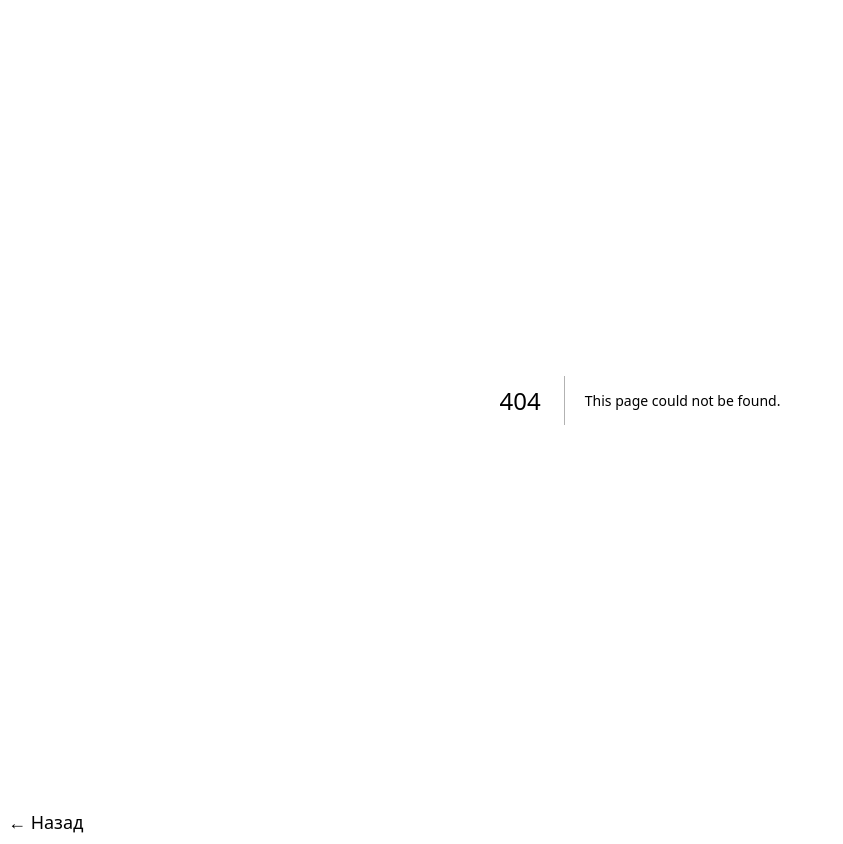
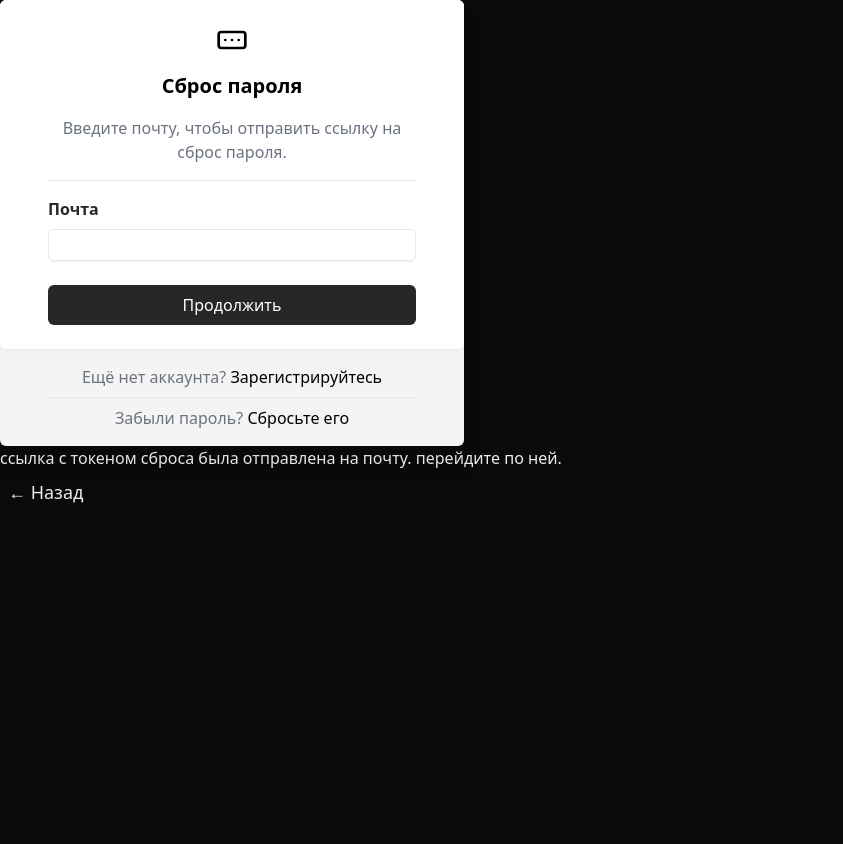
Before and after one commit to notwindstone/zen-auth, a Next.js app: page /reset/send in a window 1280 px wide. Before the commit this address had no page. Shown: the whole page, without its empty margins (0-843 px from the left). After the commit the page ends 800 px from the top, so only its background shows below. Built offline with nearby package versions, Linux system fonts and the light colour scheme.

Commit message:
feat: save code

```diff
--- a/src/app/api/reset/route.ts
+++ b/src/app/api/reset/route.ts
@@ -11,23 +11,6 @@ import { RateLimit, ResetRateLimit } from "@/lib/ratelimit/ratelimit";
 import { EMAIL_LENGTH_LIMIT, PASSWORD_LENGTH_LIMIT } from "@/configs/constants";
 
 export async function POST(request: NextRequest): Promise<Response> {
-    const ipAddress = getIpAddress(request);
-    const rateLimitResult = await ResetRateLimit({
-        token: ipAddress,
-    });
-
-    if (types.isNativeError(rateLimitResult)) {
-        return new Response(null, {
-            status: API_STATUS_CODES.SERVER.INTERNAL_SERVER_ERROR,
-        });
-    }
-
-    if (!rateLimitResult.success) {
-        return new Response(null, {
-            status: API_STATUS_CODES.ERROR.TOO_MANY_REQUESTS,
-        });
-    }
-
     let data;
 
     try {
@@ -49,6 +32,22 @@ export async function POST(request: NextRequest): Promise<Response> {
     if (email.length > EMAIL_LENGTH_LIMIT) {
         return new Response(null, {
             status: API_STATUS_CODES.ERROR.BAD_REQUEST,
+        });
+    }
+
+    const rateLimitResult = await ResetRateLimit({
+        token: email,
+    });
+
+    if (types.isNativeError(rateLimitResult)) {
+        return new Response(null, {
+            status: API_STATUS_CODES.SERVER.INTERNAL_SERVER_ERROR,
+        });
+    }
+
+    if (!rateLimitResult.success) {
+        return new Response(null, {
+            status: API_STATUS_CODES.ERROR.TOO_MANY_REQUESTS,
         });
     }
 
--- a/src/app/api/verification/route.ts
+++ b/src/app/api/verification/route.ts
@@ -11,26 +11,6 @@ import { RateLimit, VerificationRateLimit } from "@/lib/ratelimit/ratelimit";
 import { CODE_DIGITS_COUNT, EMAIL_LENGTH_LIMIT, PASSWORD_LENGTH_LIMIT, USERNAME_LENGTH_LIMIT } from "@/configs/constants";
 
 export async function POST(request: NextRequest): Promise<Response> {
-    // Yeah, these 18 lines of code are duplicated
-    // But you can't really do anything with that
-    // actually you can but i'm lazy as fuck to do that
-    const ipAddress = getIpAddress(request);
-    const rateLimitResult = await VerificationRateLimit({
-        token: ipAddress,
-    });
-
-    if (types.isNativeError(rateLimitResult)) {
-        return new Response(null, {
-            status: API_STATUS_CODES.SERVER.INTERNAL_SERVER_ERROR,
-        });
-    }
-
-    if (!rateLimitResult.success) {
-        return new Response(null, {
-            status: API_STATUS_CODES.ERROR.TOO_MANY_REQUESTS,
-        });
-    }
-
     let data;
 
     try {
@@ -56,6 +36,21 @@ export async function POST(request: NextRequest): Promise<Response> {
         });
     }
 
+    const rateLimitResult = await VerificationRateLimit({
+        token: email,
+    });
+
+    if (types.isNativeError(rateLimitResult)) {
+        return new Response(null, {
+            status: API_STATUS_CODES.SERVER.INTERNAL_SERVER_ERROR,
+        });
+    }
+
+    if (!rateLimitResult.success) {
+        return new Response(null, {
+            status: API_STATUS_CODES.ERROR.TOO_MANY_REQUESTS,
+        });
+    }
 
     const userExistence = await checkUserExistence({
         username,
--- a/src/app/page.tsx
+++ b/src/app/page.tsx
@@ -233,6 +233,12 @@ export default function Page() {
                 <Link className="text-zinc-400 transition hover:text-zinc-200 before:content-['■'] before:pr-2 before:text-latte-rosewater" href={"/verification"}>
                     verification
                 </Link>
+                <Link className="text-zinc-400 transition hover:text-zinc-200 before:content-['■'] before:pr-2 before:text-latte-rosewater" href={"/reset"}>
+                    reset
+                </Link>
+                <Link className="text-zinc-400 transition hover:text-zinc-200 before:content-['■'] before:pr-2 before:text-latte-rosewater" href={"/reset/send"}>
+                    reset/send
+                </Link>
             </div>
             <div className="flex flex-col">
                 <p>
--- /dev/null
+++ b/src/app/reset/send/page.tsx
@@ -0,0 +1,13 @@
+import ResetPassword from "@/components/ResetPassword/ResetPassword";
+
+export default function Page() {
+
+    return (
+        <>
+            <ResetPassword/>
+            <div>
+                ссылка с токеном сброса была отправлена на почту. перейдите по ней.
+            </div>
+        </>
+    );
+}
--- a/src/app/reset/sent/page.tsx
+++ /dev/null
@@ -1,8 +0,0 @@
-export default function Page() {
-
-    return (
-        <div>
-            ссылка с токеном сброса была отправлена на почту. перейдите по ней.
-        </div>
-    );
-}
--- a/src/components/CodeVerification/CodeVerification.tsx
+++ b/src/components/CodeVerification/CodeVerification.tsx
@@ -1,6 +1,6 @@
 "use client";
 
-import { Shield } from "lucide-react";
+import {Shield, Signature} from "lucide-react";
 import { FormEvent, useRef, useState } from "react";
 import Link from "next/link";
 import { API_ROUTES } from "@/configs/api";
@@ -166,7 +166,7 @@ export default function CodeVerification({
         <div className="h-fit w-full max-w-[464px] bg-zinc-100 drop-shadow-xl rounded-md">
             <div className="py-6 px-12 rounded-md drop-shadow-sm bg-white">
                 <div className="flex flex-col items-center gap-4">
-                    <Shield
+                    <Signature
                         color="black"
                         size={32}
                     />
--- a/src/components/LoginForm/LoginForm.tsx
+++ b/src/components/LoginForm/LoginForm.tsx
@@ -90,26 +90,6 @@ export default function LoginForm({
         });
     }
 
-    async function handleResetCode(event: React.MouseEvent<HTMLButtonElement & HTMLFormElement>) {
-        event.preventDefault();
-
-        const formData = new FormData(event.currentTarget);
-        const login = formData.get("login");
-
-        const response = await fetch('/api/reset', {
-            method: "POST",
-            body: JSON.stringify({
-                email: login,
-            }),
-        });
-
-        if (!response.ok) {
-            alert('Response is not ok');
-
-            return;
-        }
-    }
-
     if (isPending) {
         return (
             <div>
@@ -194,12 +174,12 @@ export default function LoginForm({
                     </div>
                     <p className="text-center text-gray-500 font-medium">
                         Забыли пароль?{' '}
-                        <button
+                        <Link
                             className="text-black font-medium transition hover:text-zinc-700"
-                            onClick={handleResetCode}
+                            href="/reset/send"
                         >
                             Сбросьте его
-                        </button>
+                        </Link>
                     </p>
                 </div>
             </div>
--- a/src/components/RegisterForm/RegisterForm.tsx
+++ b/src/components/RegisterForm/RegisterForm.tsx
@@ -6,7 +6,7 @@ import { API_ROUTES, API_STATUS_CODES } from "@/configs/api";
 import { TableSessionType, TableUserType } from "@/db/schema";
 import { NO_RETRY_ERRORS } from "@/configs/constants";
 import { FormEvent } from "react";
-import { Shield } from "lucide-react";
+import {Shield, SquareAsterisk} from "lucide-react";
 import Link from "next/link";
 
 export default function RegisterForm({
@@ -103,7 +103,7 @@ export default function RegisterForm({
             <div className="h-fit w-full max-w-[464px] bg-zinc-100 drop-shadow-xl rounded-md">
                 <div className="py-6 px-12 rounded-md drop-shadow-sm bg-white">
                     <div className="flex flex-col items-center gap-4">
-                        <Shield
+                        <SquareAsterisk
                             color="black"
                             size={32}
                         />
--- a/src/components/ResetPassword/ResetPassword.tsx
+++ b/src/components/ResetPassword/ResetPassword.tsx
@@ -1,13 +1,98 @@
 "use client";
 
-export default function ResetPassword({
-    token,
-}: {
-    token: string;
-}) {
+import {FormEvent} from "react";
+import {RectangleEllipsis, Shield} from "lucide-react";
+import PasswordInput from "@/components/PasswordInput/PasswordInput";
+import Link from "next/link";
+
+export default function ResetPassword() {
+    async function handleResetCode(event: FormEvent<HTMLFormElement>) {
+        event.preventDefault();
+
+        const formData = new FormData(event.currentTarget);
+        const login = formData.get("login");
+
+        const response = await fetch('/api/reset', {
+            method: "POST",
+            body: JSON.stringify({
+                email: login,
+            }),
+        });
+
+        if (!response.ok) {
+            alert('Response is not ok');
+
+            return;
+        }
+    }
+
     return (
         <>
-            {token}
+            <div className="h-fit w-full max-w-[464px] bg-zinc-100 drop-shadow-xl rounded-md">
+                <div className="py-6 px-12 rounded-md drop-shadow-sm bg-white">
+                    <div className="flex flex-col items-center gap-4">
+                        <RectangleEllipsis
+                            color="black"
+                            size={32}
+                        />
+                        <p className="text-center text-xl font-bold text-black">
+                            Сброс пароля
+                        </p>
+                        <p className="text-center text-gray-500 font-medium">
+                            Введите почту, чтобы отправить ссылку на сброс пароля.
+                        </p>
+                        <div className="w-full h-[1px] bg-gray-200" />
+                        <form
+                            className="w-full flex flex-col gap-4"
+                            onSubmit={(event: FormEvent<HTMLFormElement>) => handleResetCode(event)}
+                            method="POST"
+                        >
+                            <div className="flex flex-col gap-2">
+                                <p className={`font-semibold text-zinc-800`}>
+                                    Почта
+                                </p>
+                                <input
+                                    maxLength={254}
+                                    className={`h-8 shadow-sm focus:outline-gray-300 focus:-outline-offset-0 outline-transparent focus:outline-none hover:border-gray-300 border-gray-200 border-[1px] rounded-md px-2 py-1 transition-all text-black`}
+                                    type={"text"}
+                                    name={"email"}
+                                    placeholder=""
+                                    required
+                                />
+                            </div>
+                            <button
+                                className={`hover:bg-zinc-700 bg-zinc-800 transition mt-2 rounded-md p-2 text-white h-[40px]`}
+                                type="submit"
+                            >
+                                Продолжить
+                            </button>
+                        </form>
+                    </div>
+                </div>
+                <div className="py-4 flex flex-col gap-2">
+                    <p className="text-center text-gray-500 font-medium">
+                        Ещё нет аккаунта?{' '}
+                        <Link
+                            className="text-black font-medium transition hover:text-zinc-700"
+                            href={"/register"}
+                        >
+                            Зарегистрируйтесь
+                        </Link>
+                    </p>
+                    <div className="px-12 ">
+                        <div className="w-full h-[1px] bg-gray-200"/>
+                    </div>
+                    <p className="text-center text-gray-500 font-medium">
+                        Забыли пароль?{' '}
+                        <Link
+                            className="text-black font-medium transition hover:text-zinc-700"
+                            href="/reset/send"
+                        >
+                            Сбросьте его
+                        </Link>
+                    </p>
+                </div>
+            </div>
         </>
     );
 }
--- a/src/lib/ratelimit/ioredis.ts
+++ b/src/lib/ratelimit/ioredis.ts
@@ -13,12 +13,12 @@ const redis = new Redis({
 });
 
 export async function rateLimit({
-    ip,
+    token,
     limit,
     duration,
     rtlKey,
 }: {
-    ip: string;
+    token: string;
     limit: number;
     duration: number;
     rtlKey: string;
@@ -27,7 +27,7 @@ export async function rateLimit({
     remaining: number;
     success: boolean;
 }> {
-    const key = `rate_limit_${rtlKey}:${ip}`;
+    const key = `rate_limit_${rtlKey}:${token}`;
     const currentCount = await redis.get(key);
     const count = parseInt(currentCount as string, 10) || 0;
 
--- a/src/lib/ratelimit/ratelimit.ts
+++ b/src/lib/ratelimit/ratelimit.ts
@@ -16,7 +16,7 @@ export async function RateLimit({
     switch (process.env.REDIS_TYPE!.toLowerCase()) {
         case "local":
             return await localRateLimit({
-                ip: token,
+                token: token,
                 limit: 10,
                 duration: 4,
                 rtlKey: "general",
@@ -36,7 +36,7 @@ export async function VerificationRateLimit({
     switch (process.env.REDIS_TYPE!.toLowerCase()) {
         case "local":
             return await localRateLimit({
-                ip: token,
+                token: token,
                 limit: 1,
                 duration: 120,
                 rtlKey: "verification",
@@ -56,7 +56,7 @@ export async function ResetRateLimit({
     switch (process.env.REDIS_TYPE!.toLowerCase()) {
         case "local":
             return await localRateLimit({
-                ip: token,
+                token: token,
                 limit: 1,
                 duration: 120,
                 rtlKey: "reset",
```
